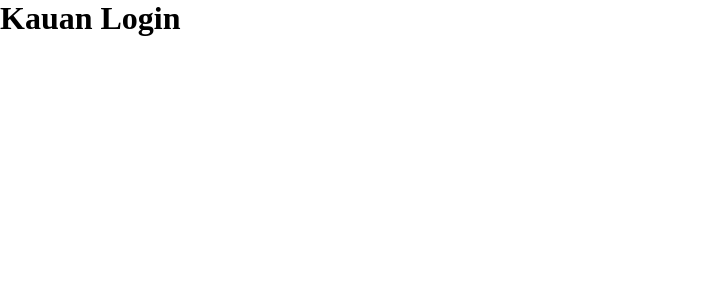
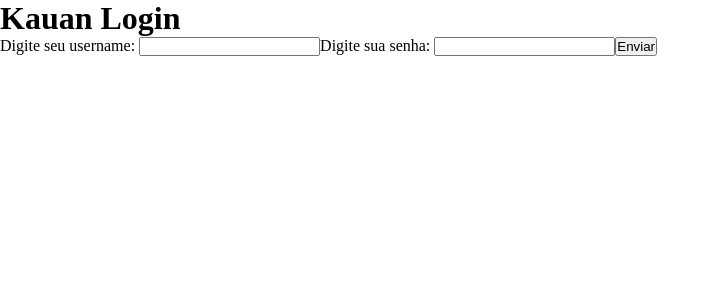
Before and after one commit to KauanAfonso/Map_Room, a React (Vite) app in the folder FrontEnd/MapRoom/: page /login in a window 1280 px wide. Shown: the top 300 px of the page, without its empty margins (0-720 px from the left). Built offline with nearby package versions, Linux system fonts and the light colour scheme.

Commit message:
começando login

```diff
--- a/FrontEnd/MapRoom/src/Paginas/Login.jsx
+++ b/FrontEnd/MapRoom/src/Paginas/Login.jsx
@@ -1,8 +1,11 @@
-
+import {LoginForm} from "../components/LoginForm"
 
 
 export function Login(){
     return (
-        <h1>Kauan Login</h1>
+        <>
+            <h1>Kauan Login</h1>
+            <LoginForm/>
+        </>
     )
 }
--- /dev/null
+++ b/FrontEnd/MapRoom/src/components/LoginForm.jsx
@@ -0,0 +1,21 @@
+import { use, useState } from "react"
+
+export function LoginForm(){
+
+const {username, setUsername} = useState('')
+const {password, setPassword} = useState('')
+
+return(
+
+    <form action="">
+        <label>Digite seu username: </label>
+        <input type="text" value={username} />
+
+        <label>Digite sua senha: </label>
+        <input type="text" value={password} />
+
+        <button type="submit">Enviar</button>
+    </form>
+)
+
+}
```
